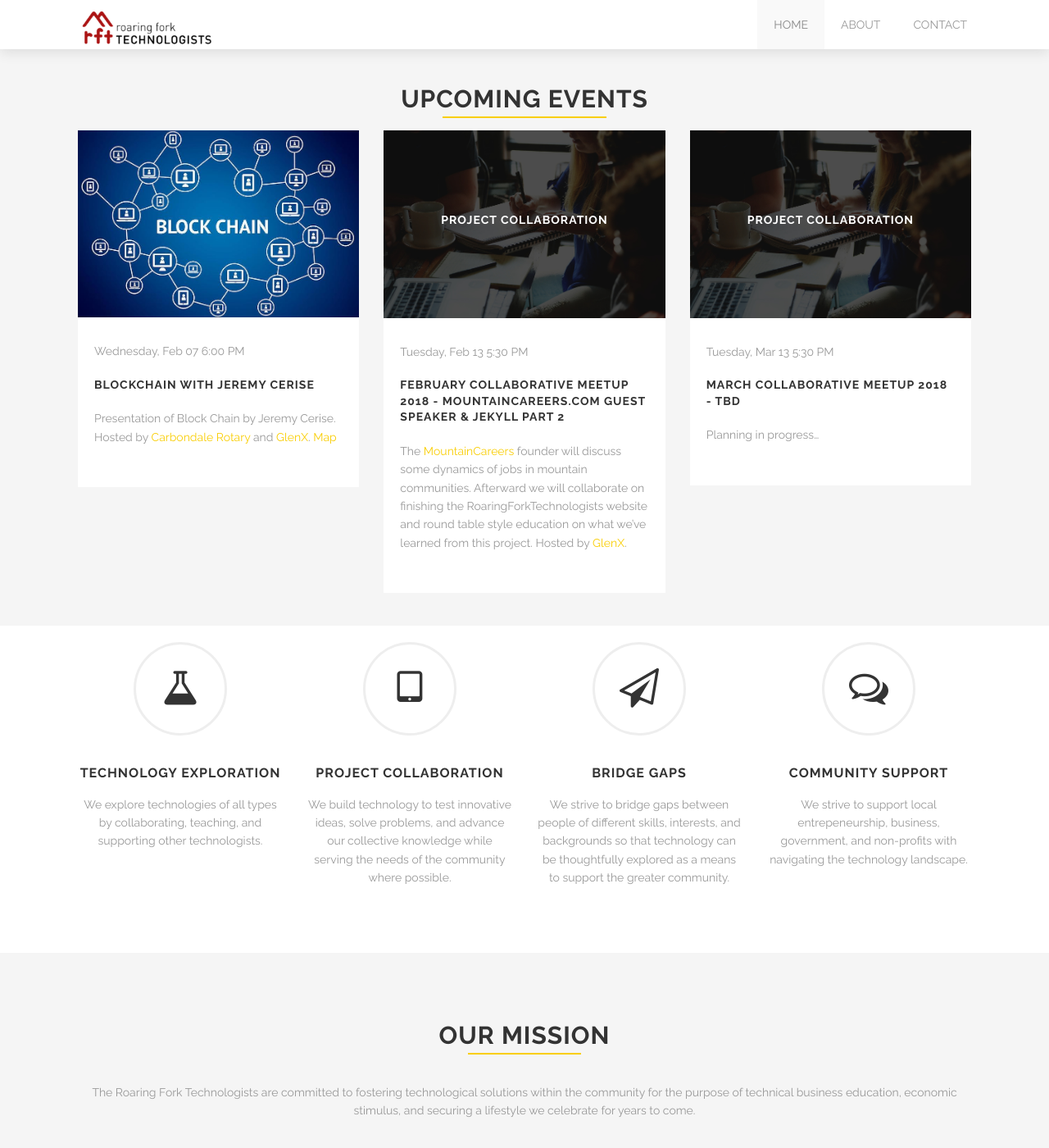
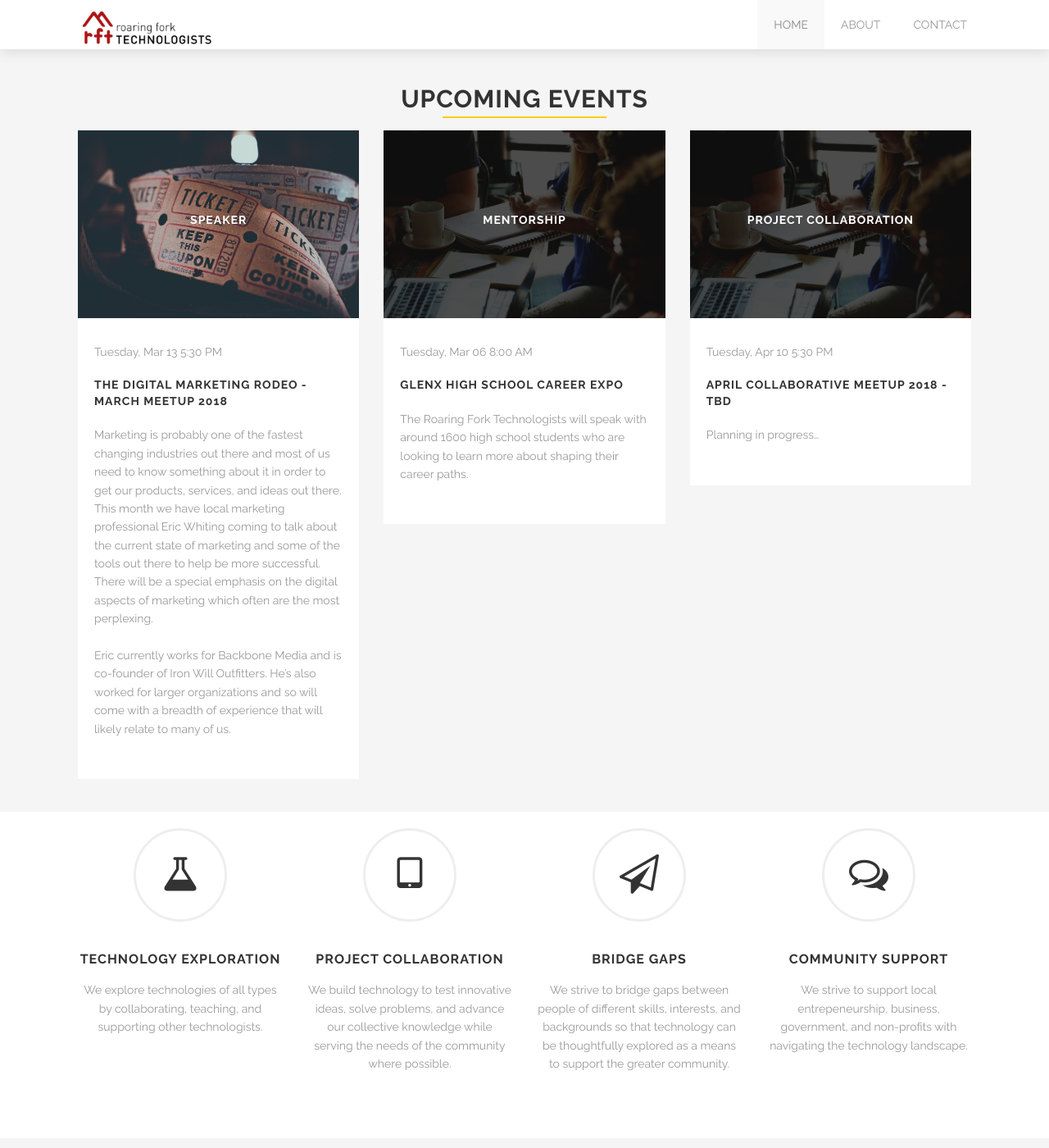
Before and after one commit to COWestSlopeTech/westslopetech, a Jekyll site: the page built from index.html, in a window 1280 px wide and 1400 px high, scrolled down 730 px. Shown: the whole window at 82% size. Built offline with Jekyll 4.4.1, drawn with Linux system fonts in a browser that asks for light colours.

Commit message:
updated events

```diff
--- a/_data/events.yml
+++ b/_data/events.yml
@@ -1,32 +1,41 @@
-- title: Blockchain with Jeremy Cerise
-  date: 2018-02-07
-  start: 6:00 PM
-  end: 8:00 PM
-  image: images/blockchain.jpg
-  url: https://www.facebook.com/events/159080268058590/
-  description: |
-    Presentation of Block Chain by Jeremy Cerise. Hosted by
-    [Carbondale Rotary](http://www.rotarycarbondale.org/) and [GlenX](https://glenx.space/).
-    [Map](https://tinyurl.com/ycbzhhl7)
+# - title: Roaring Fork Technologists Website
+#   type: Project Collaboration
+#   date: 2018-01-10
+#   start: 4:00 PM
+#   end: 8:00 PM
+#   image: images/team-work.jpg
+#   url: https://github.com/RoaringForkTech/roaringforktech
+#   description: |
+#     Collaborate and publish version one of the website. [Github](https://github.com/RoaringForkTech/roaringforktech/)
+#
+# - title: Blockchain with Jeremy Cerise
+#   date: 2018-01-17
+#   start: 6:00 PM
+#   end: 8:00 PM
+#   image: images/blockchain.jpg
+#   url: #
+#   description: |
+#     Presentation of Block Chain by Jeremy Cerise. Hosted by
+#     [Carbondale Rotary](http://www.rotarycarbondale.org/) and [GlenX](https://glenx.space/).
+#     [Map](https://tinyurl.com/ycbzhhl7)
 
-- title: February Collaborative Meetup 2018 - MountainCareers.com Guest Speaker & Jekyll Part 2
-  type: Project Collaboration
-  date: 2018-02-13
-  start: 5:30 PM
-  end: 7:30 PM
-  image: images/team-work.jpg
-  url: https://www.facebook.com/events/1609027935852009/
-  description: The [MountainCareers](https://MountainCareers.com/) founder will discuss some dynamics of jobs in mountain communities. Afterward we will collaborate on finishing the RoaringForkTechnologists website and round table style education on what we've learned from this project.
-    Hosted by [GlenX](https://glenx.space/).
-
-- title: March Collaborative Meetup 2018 - TBD
-  type: Project Collaboration
+- title: The Digital Marketing Rodeo - March Meetup 2018
+  type: Speaker
   date: 2018-03-13
   start: 5:30 PM
   end: 7:30 PM
+  image: images/admission-2974645_1280.jpg
+  url: https://www.facebook.com/events/164470120871985/
+  description: Marketing is probably one of the fastest changing industries out there and most of us need to know something about it in order to get our products, services, and ideas out there. This month we have local marketing professional Eric Whiting coming to talk about the current state of marketing and some of the tools out there to help be more successful. There will be a special emphasis on the digital aspects of marketing which often are the most perplexing. <br><br> Eric currently works for Backbone Media and is co-founder of Iron Will Outfitters. He's also worked for larger organizations and so will come with a breadth of experience that will likely relate to many of us.
+
+- title: GlenX High School Career Expo
+  type: Mentorship
+  date: 2018-03-06
+  start: 8:00 AM
+  end: 1:00 PM
   image: images/team-work.jpg
-  url: #
-  description: Planning in progress...
+  url: http://glenxcareerexpo.com/
+  description: The Roaring Fork Technologists will speak with around 1600 high school students who are looking to learn more about shaping their career paths.
 
 - title: April Collaborative Meetup 2018 - TBD
   type: Project Collaboration
```
Also changed, not shown: images/admission-2974645_1280.jpg (added).
